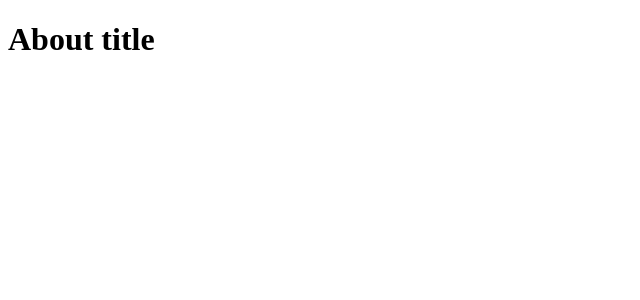
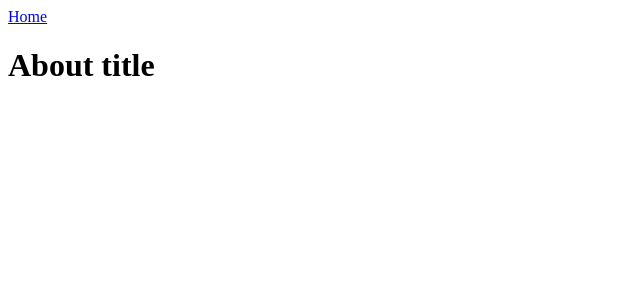
Before and after one commit to TLRKiliann/sveltekit-tutorial, a SvelteKit app in the folder my-app/: page /about in a window 1280 px wide. Shown: the top 300 px of the page, without its empty margins (0-640 px from the left). Built offline with nearby package versions, Linux system fonts and the light colour scheme.

Commit message:
home link inserted

```diff
--- a/my-app/src/routes/about/+page.svelte
+++ b/my-app/src/routes/about/+page.svelte
@@ -1 +1,3 @@
+<a href="/">Home</a>
+
 <h1>About title</h1>
```
